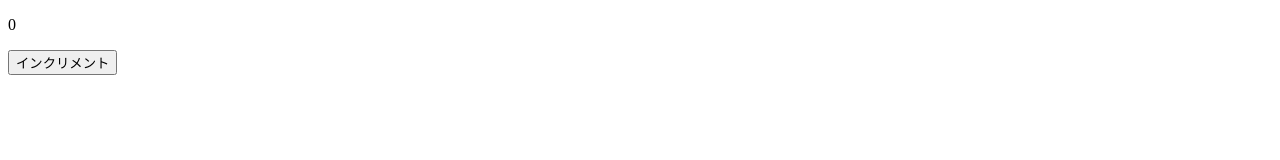
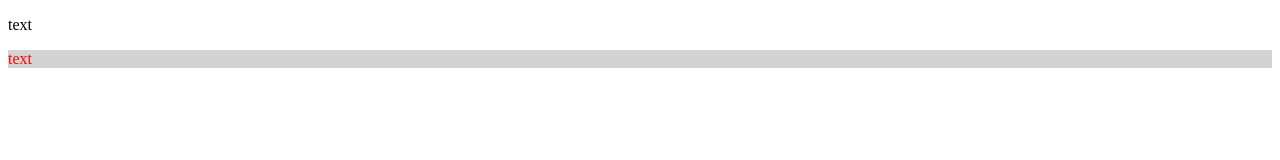
Before and after one commit to NJL7502L/vue_practice, a plain HTML site: page index.html in a window 1280 px wide. Drawn offline with nearby package versions, Linux system fonts and the light colour scheme.

Commit message:
クラス、スタイルを動的に変える

```diff
--- a/index.html
+++ b/index.html
@@ -7,8 +7,8 @@
     </head>
     <body>
         <div id="app">
-            <p>{{ count }}</p>
-            <button v-on:click="increment">インクリメント</button>
+            <p v-bind:class="{child:isChild,'is-active':isActive}">text</p>
+            <p v-bind:style="{color:textColor,backgroundColor:bgColor}">text</p>
         </div>
         <script src="https://cdn.jsdelivr.net/npm/vue/dist/vue.js"></script>
         <script src="main.js"></script>
--- a/main.js
+++ b/main.js
@@ -1,12 +1,9 @@
 var app = new Vue({
     el:'#app',
     data:{
-        count:0,
-        show:true
-    },
-    methods:{
-        increment:function(){
-            this.count+=1
-        }
+        isChild:true,
+        isActive:true,
+        textColor:'red',
+        bgColor:'lightgray'
     }
 })
```
